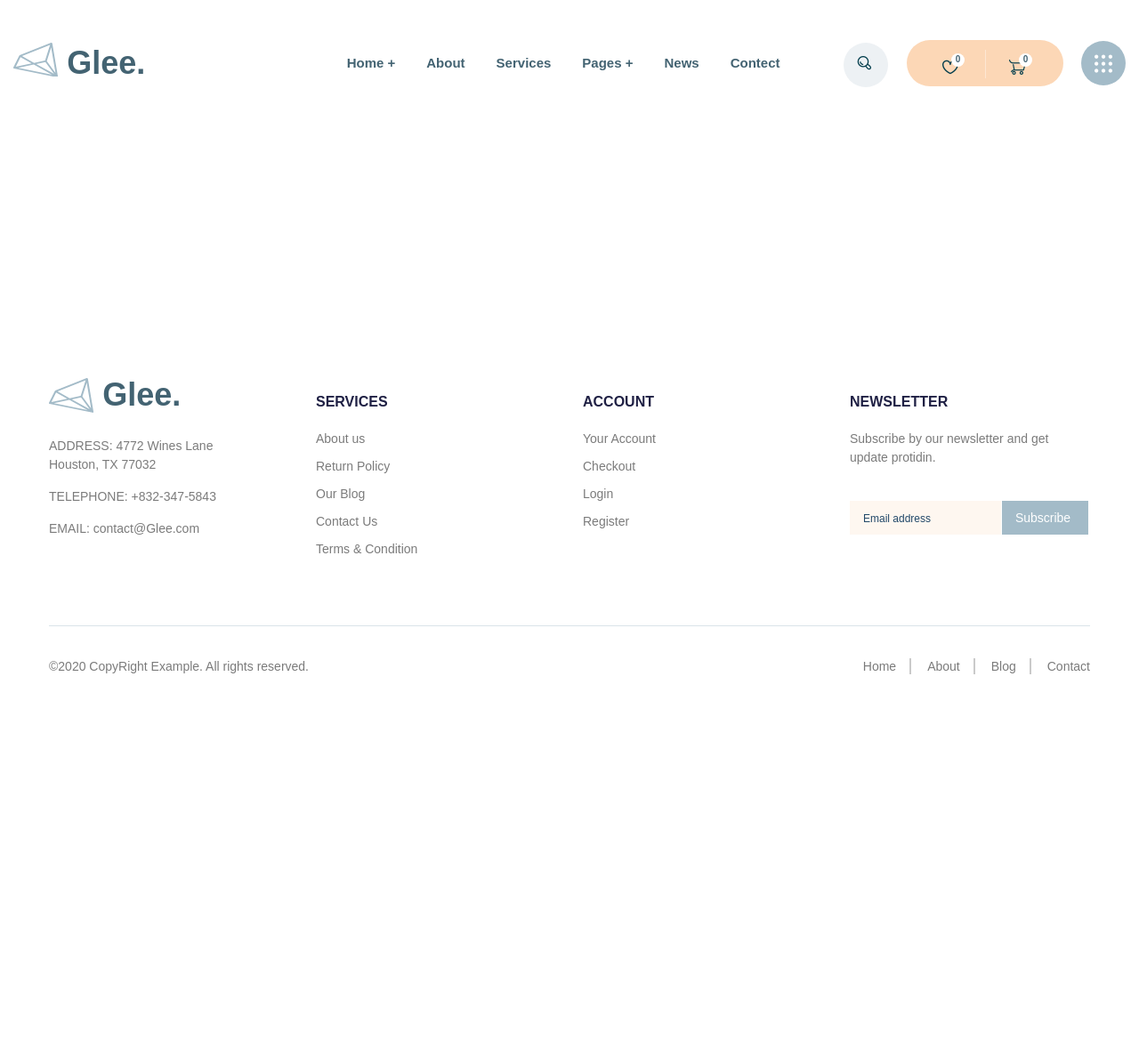
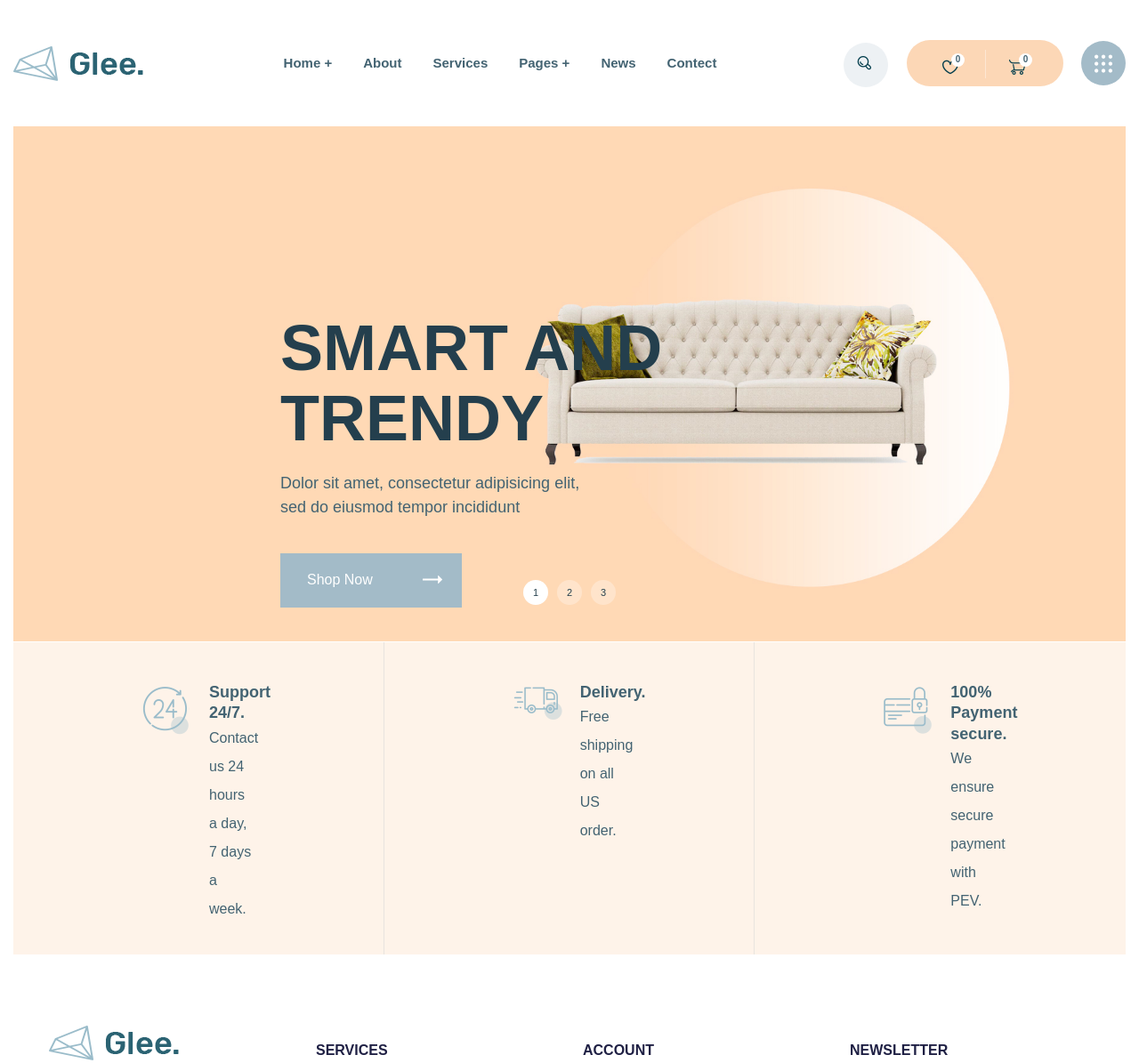
Before and after one commit to gedonik/glee, a website: page app/index.html in a window 1280 px wide. Shown: the top 1195 px of the page at 89% size. Before the commit the page ends 800 px from the top, so only its background shows below. Drawn offline with nearby package versions, Linux system fonts and the light colour scheme; files that its build step writes are made by us from their sources.

Commit message:
added top-slider section

```diff
--- a/app/index.html
+++ b/app/index.html
@@ -15,11 +15,7 @@
 
       <div class="header__inner">
         <a class="logo" href="#">
-          <svg class="logo__svg" xmlns="http://www.w3.org/2000/svg" width="50.125" height="38.875">
-            <path data-name="Path 324"
-              d="M.157 28.674a1.13 1.13 0 00.622.387l48.041 9.8a1.137 1.137 0 00.908-.212.874.874 0 00.31-.8L43.787.77a.962.962 0 00-.449-.645 1.337 1.337 0 00-.965-.051L7.179 14.118a.9.9 0 00-.507.452C6.501 14.895.178 27.646.089 27.827a.806.806 0 00.068.847zm45.586 6.436l-20.05-11.145 10.339-2.159zm-37.7-18.883l12.526 6.983-17.833 3.715zm1.662-1.172L41.24 2.468l-5.558 17.587-12.371 2.584zM47.363 34.05l-9.779-13.4 4.9-15.52zm-3.886 1.9L5.426 28.187l17.523-3.65z"
-              fill="#a3bbc8" fill-rule="evenodd" /></svg>
-          Glee.
+          <img src="images/icons/logo.png" alt="logo">
         </a>
 
         <nav class="menu">
@@ -69,7 +65,56 @@
   </header>
 
   <main class="main">
+    <section class="top-slider">
+      <div class="wrapper">
 
+        <div class="top-slider__inner">
+          <div class="top-slider__item">
+            <div class="top-slider__content">
+              <p class="top-slider__title">Smart and trendy</p>
+              <p class="top-slider__text">Dolor sit amet, consectetur adipisicing elit, sed do eiusmod tempor incididunt
+              </p>
+              <button class="top-slider__btn" type="submit">Shop Now</button>
+            </div>
+            <img class="top-slider__img" src="images/slider/1.jpg" alt="">
+          </div>
+          <div class="top-slider__item">
+            <div class="top-slider__content">
+              <p class="top-slider__title">Smart and trendy</p>
+              <p class="top-slider__text">Dolor sit amet, consectetur adipisicing elit, sed do eiusmod tempor incididunt
+              </p>
+              <button class="top-slider__btn" type="submit">Shop Now</button>
+            </div>
+            <img class="top-slider__img" src="images/slider/1.jpg" alt="">
+          </div>
+          <div class="top-slider__item">
+            <div class="top-slider__content">
+              <p class="top-slider__title">Smart and trendy</p>
+              <p class="top-slider__text">Dolor sit amet, consectetur adipisicing elit, sed do eiusmod tempor incididunt
+              </p>
+              <button class="top-slider__btn" type="submit">Shop Now</button>
+            </div>
+            <img class="top-slider__img" src="images/slider/1.jpg" alt="">
+          </div>
+        </div>
+
+        <ul class="top-advantages">
+          <li class="top-advantages__item top-advantages__item--clock">
+            <p class="top-advantages__title">Support 24/7.</p>
+            <p class="top-advantages__text">Contact us 24 hours a day, <br> 7 days a week.</p>
+          </li>
+          <li class="top-advantages__item top-advantages__item--delivery">
+            <p class="top-advantages__title">Delivery.</p>
+            <p class="top-advantages__text">Free shipping on all US order.</p>
+          </li>
+          <li class="top-advantages__item top-advantages__item--payment">
+            <p class="top-advantages__title">100% Payment secure.</p>
+            <p class="top-advantages__text">We ensure secure payment with PEV.</p>
+          </li>
+        </ul>
+
+      </div>
+    </section>
   </main>
 
   <footer class="footer">
@@ -78,11 +123,7 @@
       <div class="footer-top">
         <div class="footer-top__item footer-top__contact">
           <a class="logo footer-top__logo" href="#">
-            <svg class="logo__svg" xmlns="http://www.w3.org/2000/svg" width="50.125" height="38.875">
-              <path data-name="Path 324"
-                d="M.157 28.674a1.13 1.13 0 00.622.387l48.041 9.8a1.137 1.137 0 00.908-.212.874.874 0 00.31-.8L43.787.77a.962.962 0 00-.449-.645 1.337 1.337 0 00-.965-.051L7.179 14.118a.9.9 0 00-.507.452C6.501 14.895.178 27.646.089 27.827a.806.806 0 00.068.847zm45.586 6.436l-20.05-11.145 10.339-2.159zm-37.7-18.883l12.526 6.983-17.833 3.715zm1.662-1.172L41.24 2.468l-5.558 17.587-12.371 2.584zM47.363 34.05l-9.779-13.4 4.9-15.52zm-3.886 1.9L5.426 28.187l17.523-3.65z"
-                fill="#a3bbc8" fill-rule="evenodd" /></svg>
-            Glee.
+            <img src="images/icons/logo.png" alt="logo">
           </a>
           <div class="footer-top__adress">
             ADDRESS: 4772 Wines Lane
@@ -153,12 +194,20 @@
         <p class="footer-bottom__copy">
           ©2020 CopyRight Example. All rights reserved.
         </p>
-        <div class="footer-bottom__items">
-          <a class="footer-bottom__item" href="#">Home</a>
-          <a class="footer-bottom__item" href="#">About</a>
-          <a class="footer-bottom__item" href="#">Blog</a>
-          <a class="footer-bottom__item" href="#">Contact</a>
-        </div>
+        <ul class="footer-bottom__items">
+          <li class="footer-bottom__item">
+            <a class="footer-bottom__link" href="#">Home</a>
+          </li>
+          <li class="footer-bottom__item">
+            <a class="footer-bottom__link" href="#">About</a>
+          </li>
+          <li class="footer-bottom__item">
+            <a class="footer-bottom__link" href="#">Blog</a>
+          </li>
+          <li class="footer-bottom__item">
+            <a class="footer-bottom__link" href="#">Contact</a>
+          </li>
+        </ul>
       </div>
     </div>
   </footer>
--- a/app/js/main.js
+++ b/app/js/main.js
@@ -1,3 +1,8 @@
-$(function(){
+$(function () {
+
+  $('.top-slider__inner').slick({
+    dots: true,
+    arrows: false
+  });
 
 });
--- /dev/null
+++ b/app/scss/_libs.scss
@@ -0,0 +1 @@
+@import '../../node_modules/slick-carousel/slick/slick.scss'
--- a/app/scss/_vars.scss
+++ b/app/scss/_vars.scss
@@ -3,6 +3,7 @@ $title: #191919;
 $desc: #29282d;
 $background: #fcd7b6;
 $btn: #a3bbc8;
+$hov: #1f2044;
 
 %dmsans-400 {
   font-family: 'DMSans-Regular', sans-serif;
--- a/app/scss/style.scss
+++ b/app/scss/style.scss
@@ -1,32 +1,22 @@
 @import 'vars';
 @import 'fonts';
 @import 'reset';
+@import 'libs';
 @import 'global';
 
 .header {
   padding: 45px 0 45px;
-  margin-bottom: 45px;
+  @extend %rubik-700;
   background-color: #fff;
-  @extend %rubik-700;
-
 
   &__inner {
     display: flex;
     justify-content: space-between;
     align-items: center;
   }
-
-  .logo {
-    display: flex;
-    margin-right: 140px;
-    font-size: 36px;
-
-    &__svg {
-      margin-right: 10px;
-    }
-  }
 }
 
+// в макете очень много цветов, те которые редко используются в переменные не пихал
 .menu {
   &__list {
     display: flex;
@@ -35,6 +25,15 @@
 
   &__item:not(:last-child) {
     margin-right: 35px;
+  }
+
+  &__link {
+    padding-bottom: 5px;
+  }
+
+  &__link:hover {
+    border-bottom: 2px solid $default;
+    transition: color 0.5s;
   }
 }
 
@@ -52,12 +51,12 @@
   &__burger::after {
     content: '';
     position: absolute;
+    top: -15px;
+    left: -15px;
     width: 50px;
     height: 50px;
-    top: -15px;
-    left: -15px;
+    background-color: #edf1f4;
     border-radius: 50%;
-    background-color: #edf1f4;
     z-index: -1;
   }
 
@@ -74,8 +73,8 @@
   &__inner {
     display: flex;
     margin-right: 35px;
+    background-color: $background;
     border-radius: 50px;
-    background-color: $background;
   }
 
   &__link {
@@ -85,14 +84,15 @@
   &__link--heart::after {
     content: '';
     position: absolute;
+    top: 11px;
+    left: 88px;
     width: 1px;
     height: 32px;
-    top: 11px;
-    left: 88px;
     background-color: #fff;
     opacity: 0.4;
   }
 
+  // весь user-nav кривой что ппц
   &__heart {
     position: relative;
     padding: 22px 30px 13px 40px;
@@ -105,14 +105,14 @@
   &__num--heart,
   &__num--cart {
     position: absolute;
+    top: 15px;
+    right: 23px;
     width: 15px;
     height: 15px;
-    border-radius: 50%;
-    background-color: #fff;
-    top: 15px;
-    right: 23px;
     font-size: 10px;
     text-align: center;
+    background-color: #fff;
+    border-radius: 50%;
   }
 
   &__num--cart {
@@ -120,35 +120,200 @@
   }
 }
 
+.top-slider {
+  background-color: #fff;
+
+  &__inner {
+    position: relative;
+    margin-bottom: 42px;
+  }
+
+  &__content {
+    position: absolute;
+    max-width: 470px;
+    width: 100%;
+    margin-top: 210px;
+    margin-left: 300px;
+  }
+
+  &__title {
+    margin-bottom: 20px;
+    @extend %rubik-700;
+    font-size: 72px;
+    line-height: 1.1;
+    text-transform: uppercase;
+    color: #243f4d;
+  }
+
+  &__text {
+    max-width: 350px;
+    margin-bottom: 38px;
+    @extend %rubik-500;
+    font-size: 18px;
+    line-height: 1.5;
+  }
+
+  &__btn {
+    position: relative;
+    padding: 20px 100px 20px 30px;
+    border: none;
+    outline: none;
+    color: #fff;
+    background-color: $btn;
+    cursor: pointer;
+  }
+
+  &__btn::after {
+    content: '';
+    position: absolute;
+    background-image: url(../images/icons/arrow-right.svg);
+    top: 25px;
+    right: 22px;
+    width: 22px;
+    height: 9px;
+  }
+
+  &__btn:hover {
+    color: $hov;
+  }
+
+  .slick-dots {
+    display: flex;
+    justify-content: center;
+    margin-top: -75px;
+
+    li {
+      padding: 0 5px;
+
+      button {
+        position: relative;
+        width: 28px;
+        height: 28px;
+        font-size: 11px;
+        border-radius: 50%;
+        border: none;
+        color: #243f4d;
+        background-color: rgba(255, 255, 255, 0.3);
+        cursor: pointer;
+
+        &:hover {
+          background-color: #fff;
+        }
+      }
+
+      &.slick-active {
+        button {
+          background-color: #fff;
+        }
+      }
+    }
+  }
+
+  .top-advantages {
+    display: flex;
+    justify-content: space-between;
+    background-color: rgba(252, 215, 182, 0.3);
+
+    &__item {
+      position: relative;
+      width: calc(100%/3);
+      padding: 45px 145px 35px 220px;
+    }
+
+    &__item:not(:last-child) {
+      border-right: 1px solid #e8e4df;
+    }
+
+    &__img {
+          }
+
+    &__item::before {
+      content: '';
+      position: absolute;
+      top: 50px;
+      left: 145px;
+    }
+
+    &__item--clock::before {
+      width: 53px;
+      height: 54px;
+      background-image: url(../images/icons/clock.png);
+    }
+
+    &__item--delivery::before {
+      width: 55px;
+      height: 37px;
+      background-image: url(../images/icons/delivery.png);
+    }
+
+    &__item--payment::before {
+      width: 54px;
+      height: 53px;
+      background-image: url(../images/icons/payment.png);
+    }
+
+    &__title {
+
+      @extend %dmsans-700;
+      font-size: 18px;
+    }
+
+    &__text {
+      line-height: 2;
+    }
+  }
+}
+
+
+
+
+
+
+
+
+
+
+
+
+
+
+
+
+
+
+
+
+
+
+
 .footer {
+  @extend %rubik-500;
   background-color: #fff;
-  @extend %rubik-500;
 }
 
 .footer-top {
+  display: flex;
   padding: 80px 0 65px;
-  border-bottom: 1px solid #dae4e9;
-  display: flex;
   font-size: 14px;
   line-height: 1.5;
+  border-bottom: 1px solid #dae4e9;
   color: #7b7b7b;
+
+  &__logo img {
+    margin-bottom: 30px;
+  }
+
+  &__phone:hover,
+  &__email:hover,
+  &__link:hover,
+  &__form-btn:hover {
+    color: $hov;
+    transition: color 0.5s;
+  }
 
   &__contact {
     width: 200px;
     margin-right: 100px;
-  }
-
-  .logo {
-    display: flex;
-    font-size: 36px;
-    margin-bottom: 20px;
-    color: $default;
-    align-items: center;
-    @extend %rubik-700;
-
-    &__svg {
-      margin-right: 10px;
-    }
   }
 
   &__adress,
@@ -160,26 +325,26 @@
   &__nav {
     width: 170px;
     margin-right: 130px;
-    margin-top: 25px;
+    margin-top: 18px;
   }
 
   &__form {
     max-width: 270px;
-    margin-top: 25px;
+    margin-top: 18px;
   }
 
   &__title {
+    margin-bottom: 20px;
     font-size: 16px;
+    @extend %dmsans-700;
     line-height: 1.3;
     text-transform: uppercase;
-    margin-bottom: 20px;
     color: #1f2044;
-    @extend %dmsans-700;
   }
 
   &__link {
+    display: block;
     margin-bottom: 10px;
-    display: block;
   }
 
   &__text {
@@ -187,15 +352,15 @@
   }
 
   &__form-input {
-    background-color: #fef7f0;
     max-width: 170px;
     width: 100%;
-    border: none;
-    outline: none;
-    color: #234969;
     padding: 13px 15px 11px 15px;
     font-size: 12px;
     line-height: 1.2;
+    color: #234969;
+    background-color: #fef7f0;
+    border: none;
+    outline: none;
 
     &::placeholder {
       color: #234969;
@@ -203,12 +368,12 @@
   }
 
   &__form-btn {
+    padding: 9px 20px 8px 15px;
+    margin-left: -3px;
     border: none;
     outline: none;
+    color: #fff;
     background-color: $btn;
-    color: #fff;
-    padding: 9px 20px 8px 15px;
-    margin-left: -3px;
     cursor: pointer;
   }
 }
@@ -218,25 +383,31 @@
   justify-content: space-between;
   padding: 35px 0 40px;
   font-size: 14px;
+  line-height: 1.5;
   color: #7b7b7b;
-  line-height: 1.5;
 
   &__items {
     display: flex;
   }
 
+  // не всовывается с footer-top
+  &__item:hover {
+    color: $hov;
+    transition: color 0.5s;
+  }
+
   &__item:not(:last-child) {
+    position: relative;
     margin-right: 35px;
-    position: relative;
   }
 
   &__item:not(:last-child)::after {
     content: '';
     position: absolute;
+    top: 1px;
+    right: -17px;
     width: 2px;
     height: 18px;
-    top: 1px;
-    right: -17px;
     background-color: #7b7b7b;
     opacity: 0.4;
   }
--- a/gulpfile.js
+++ b/gulpfile.js
@@ -40,6 +40,7 @@ function styles() {
 function scripts() {
   return src([
       'node_modules/jquery/dist/jquery.js',
+      'node_modules/slick-carousel/slick/slick.js',
       'app/js/main.js'
     ])
     .pipe(concat('main.min.js'))
--- a/package.json
+++ b/package.json
@@ -17,6 +17,7 @@
     "gulp-imagemin": "^7.1.0",
     "gulp-sass": "^4.1.0",
     "gulp-uglify": "^3.0.2",
-    "jquery": "^3.6.0"
+    "jquery": "^3.6.0",
+    "slick-carousel": "^1.8.1"
   }
 }
```
Also changed, not shown: app/images/icons/arrow-right.svg (added), app/images/icons/burger.svg (deleted), app/images/icons/clock.png (added), app/images/icons/delivery.png (added), app/images/icons/logo.png (added), app/images/icons/logo.svg (deleted), app/images/icons/payment.png (added), app/images/slider/1.jpg (added), app/js/main.min.js.
